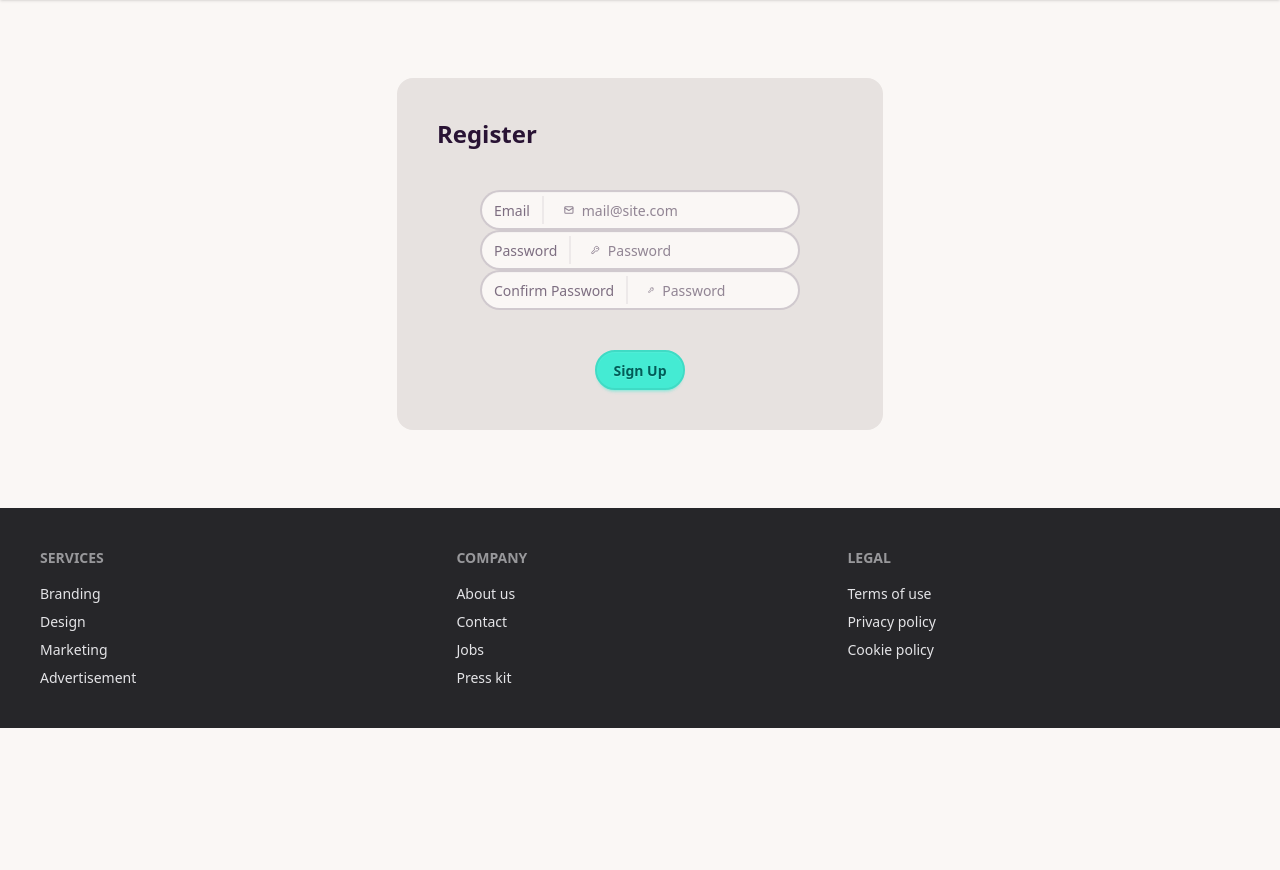
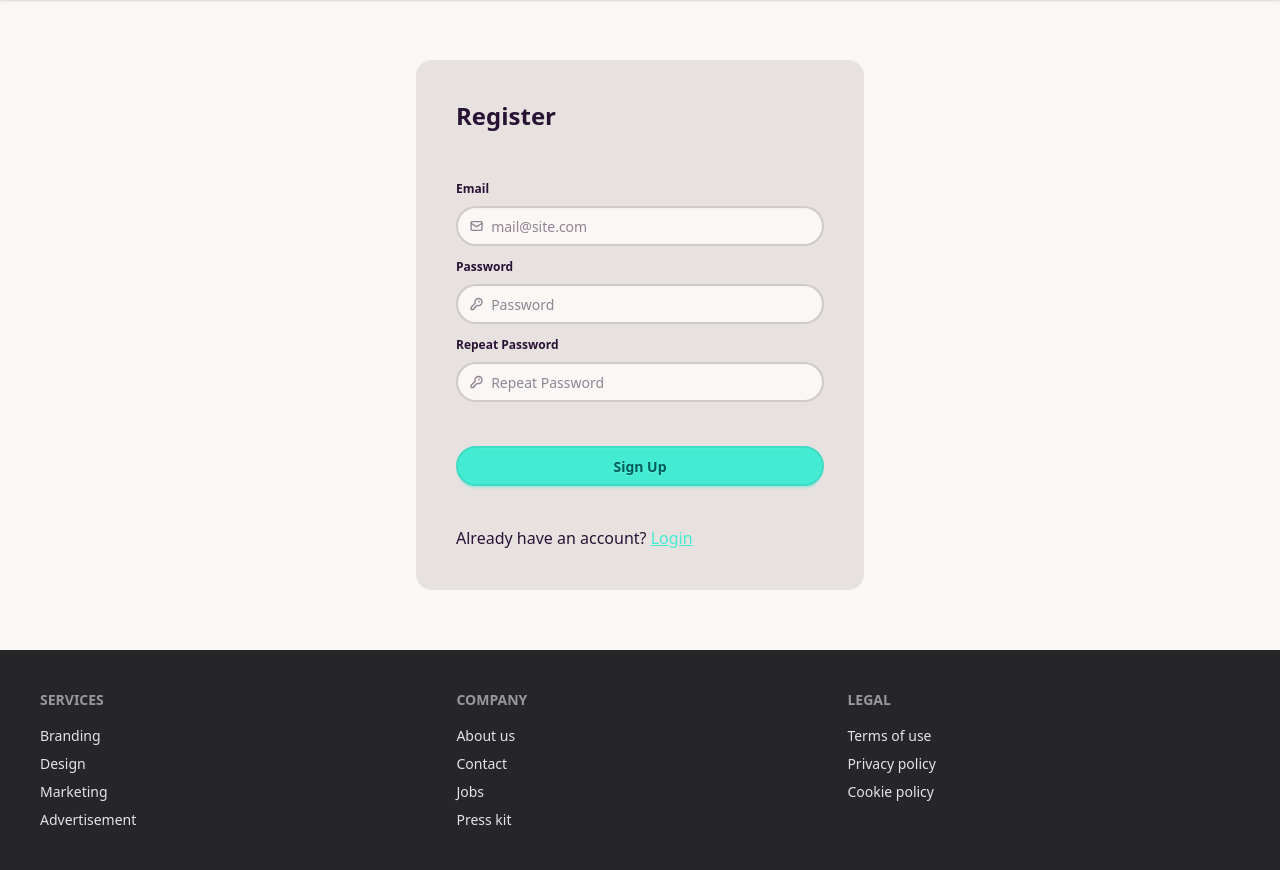
Before and after one commit to alesss-b/kindred-causes, a Django app: page /register/ in a window 1280 px wide. Shown: the part 72-942 px from the top of the page. Before the commit the page ends 800 px from the top, so only its background shows below. Run offline with Django 5.2, Linux system fonts and the light colour scheme; style sheets or scripts are compiled from the project's sources.

Commit message:
Updated login and registration UI

```diff
--- a/kindred_causes/main/templates/form.html
+++ b/kindred_causes/main/templates/form.html
@@ -4,11 +4,13 @@
 
 {% block content %}
     <div class="flex grow justify-around items-center my-15">
-        <form class="accent bg-base-300 rounded-2xl h-fit flex flex-col space-y-10 p-10">
+        <form class="accent bg-base-300 rounded-2xl h-fit flex flex-col space-y-10 p-10 min-w-md">
             <div class="text-2xl font-bold">{% block form_title %}{% endblock form_title %}</div>
 
             <div class="flex flex-col justify-between items-center">{% block form_content %}{% endblock form_content %}</div>
             <div class="flex flex-row gap-2 justify-around">{% block form_buttons %}{% endblock form_buttons %}</div>
+            {% block form_messages %}{% endblock form_messages%}
         </form>
     </div>
+
 {% endblock content %}
--- a/kindred_causes/main/templates/user_registration.html
+++ b/kindred_causes/main/templates/user_registration.html
@@ -4,8 +4,11 @@
 {% block form_title %}Register{% endblock form_title %}
 
 {% block form_content %}
-    <label class="input validator">
-        <span class="label">Email</span>
+
+
+<fieldset class="fieldset w-full">
+    <legend class="fieldset-legend ">Email</legend>
+    <label class="input validator w-full">
         <svg class="h-[1em] opacity-50" xmlns="http://www.w3.org/2000/svg" viewBox="0 0 24 24">
             <g stroke-linejoin="round" stroke-linecap="round" stroke-width="2.5" fill="none" stroke="currentColor">
                 <rect width="20" height="16" x="2" y="4" rx="2"></rect>
@@ -15,9 +18,11 @@
         <input type="email" placeholder="mail@site.com" required />
     </label>
     <div class="validator-hint hidden">Enter valid email address</div>
+</fieldset>
 
-    <label class="input validator">
-        <span class="label">Password</span>
+<fieldset class="fieldset w-full">
+    <legend class="fieldset-legend ">Password</legend>
+    <label class="input w-full validator">
         <svg class="h-[1em] opacity-50" xmlns="http://www.w3.org/2000/svg" viewBox="0 0 24 24">
             <g stroke-linejoin="round" stroke-linecap="round" stroke-width="2.5" fill="none" stroke="currentColor">
                 <path
@@ -29,15 +34,12 @@
         <input type="password" required placeholder="Password" minlength="8" pattern="(?=.*\d)(?=.*[a-z])(?=.*[A-Z]).{8,}"
             title="Must be more than 8 characters, including number, lowercase letter, uppercase letter" />
     </label>
-    <p class="validator-hint hidden">
-        Must be more than 8 characters, including
-        <br />At least one number
-        <br />At least one lowercase letter
-        <br />At least one uppercase letter
-    </p>
+    <div class="validator-hint hidden">Inncorect Password</div>
+</fieldset>
 
-    <label class="input validator">
-        <span class="label">Confirm Password</span>
+<fieldset class="fieldset w-full">
+    <legend class="fieldset-legend ">Repeat Password</legend>
+    <label class="input w-full validator">
         <svg class="h-[1em] opacity-50" xmlns="http://www.w3.org/2000/svg" viewBox="0 0 24 24">
             <g stroke-linejoin="round" stroke-linecap="round" stroke-width="2.5" fill="none" stroke="currentColor">
                 <path
@@ -46,17 +48,20 @@
                 <circle cx="16.5" cy="7.5" r=".5" fill="currentColor"></circle>
             </g>
         </svg>
-        <input type="password" required placeholder="Password" minlength="8" pattern="(?=.*\d)(?=.*[a-z])(?=.*[A-Z]).{8,}"
+        <input type="password" required placeholder="Repeat Password" minlength="8" pattern="(?=.*\d)(?=.*[a-z])(?=.*[A-Z]).{8,}"
             title="Must be more than 8 characters, including number, lowercase letter, uppercase letter" />
     </label>
-    <p class="validator-hint hidden">
-        Must be more than 8 characters, including
-        <br />At least one number
-        <br />At least one lowercase letter
-        <br />At least one uppercase letter
-    </p>
+    <div class="validator-hint hidden">Inncorect Password</div>
+</fieldset>
 {% endblock form_content%}
 
 {% block form_buttons %}
-<button class="btn btn-primary" type="submit">Sign Up</button>
+<button class=" btn w-full btn-primary" type="submit">Sign Up</button>
 {% endblock form_buttons %}
+
+{% block form_messages%}
+<p>
+    Already have an account?
+    <a class="link link-primary type=" submit" href="{% url 'login' %}"">Login</a>
+</p>
+{% endblock form_messages%}
```
Also changed, not shown: kindred_causes/main/templates/login.html (+20 -12 lines).
